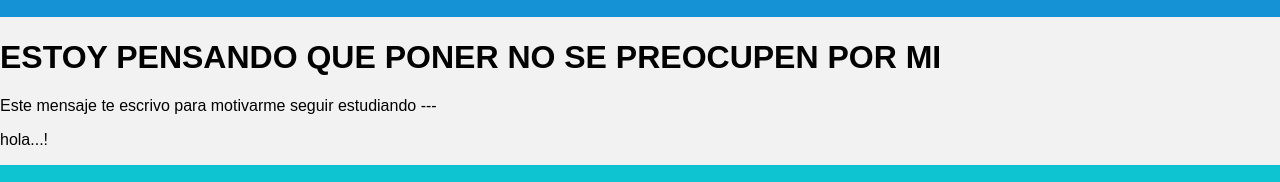
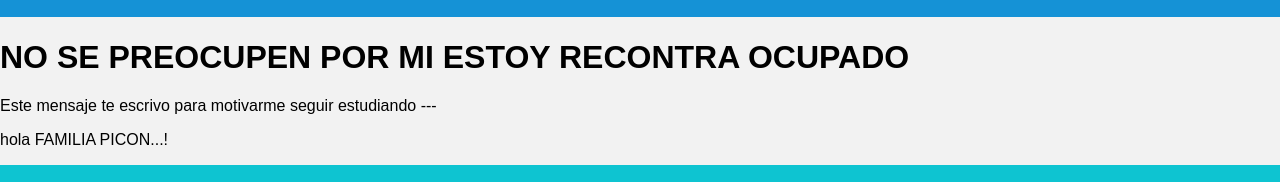
Before and after one commit to abdiel-ruben/piconreyes, a plain HTML site: page nosotros.html in a window 1280 px wide. Shown: the part 163-345 px from the top of the page. Drawn offline with Linux system fonts and the light colour scheme.

Commit message:
Update nosotros.html

```diff
--- a/nosotros.html
+++ b/nosotros.html
@@ -32,9 +32,9 @@
 
     <main>
             <div class="">
-                <h1>ESTOY PENSANDO QUE PONER NO SE PREOCUPEN POR MI</h1>
+                <h1>NO SE PREOCUPEN POR MI ESTOY RECONTRA OCUPADO</h1>
                 <p>Este mensaje te escrivo para motivarme seguir estudiando ---</p>
-                <p>hola...!</p>
+                <p>hola FAMILIA PICON...!</p>
             </div>
           </div>
     </main>
```
